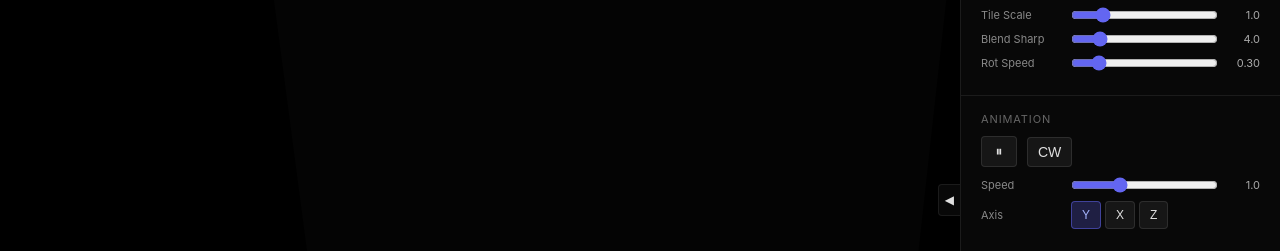
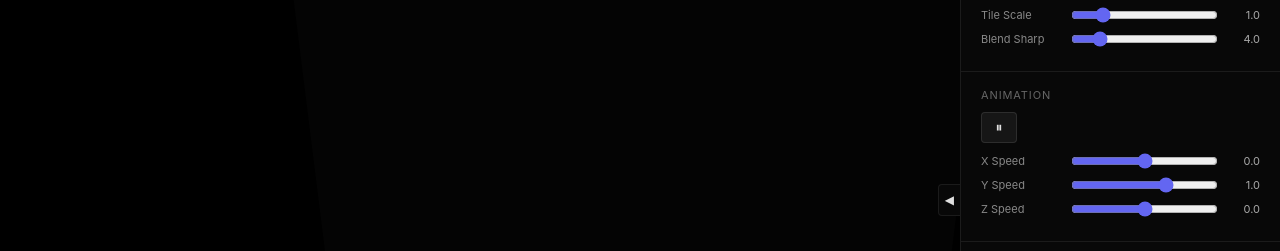
Before and after one commit to vytautasniedvaras/monkeyplayground, a website built with Vite: page index.html in a window 1280 px wide. Shown: the part 200-451 px from the top of the page. Built offline with nearby package versions, Linux system fonts and the light colour scheme; no server answers; animation ran at ten frames a second.

Commit message:
added multi rotational system

```diff
--- a/index.html
+++ b/index.html
@@ -181,23 +181,6 @@
       letter-spacing: 0.08em;
       display: block;
       margin-bottom: 10px;
-    }
-
-    .axis-buttons {
-      display: flex;
-      gap: 4px;
-    }
-
-    .axis-buttons .btn-icon {
-      flex: 1;
-      text-align: center;
-      font-size: 12px;
-    }
-
-    .axis-buttons .btn-icon.active {
-      background: rgba(99,102,241,0.25);
-      border-color: rgba(99,102,241,0.5);
-      color: #a5b4fc;
     }
 
     /* Stream list */
@@ -409,31 +392,27 @@
         <input type="range" id="blend-sharp" min="1" max="20" step="0.5" value="4" />
         <span class="val" id="blend-sharp-val">4.0</span>
       </div>
-      <div class="slider-row">
-        <span>Rot Speed</span>
-        <input type="range" id="rotation-speed" min="0" max="2" step="0.01" value="0.3" />
-        <span class="val" id="rotation-speed-val">0.30</span>
-      </div>
     </div>
 
     <div id="animation-controls">
       <label>Animation</label>
       <div class="slider-row" style="margin-bottom: 10px;">
         <button class="btn-icon" id="anim-playpause" style="width: 36px;">⏸</button>
-        <button class="btn-icon" id="anim-direction" style="flex-shrink: 0;">CW</button>
       </div>
       <div class="slider-row">
-        <span>Speed</span>
-        <input type="range" id="anim-speed" min="0.1" max="3" step="0.1" value="1.0" />
-        <span class="val" id="anim-speed-val">1.0</span>
+        <span>X Speed</span>
+        <input type="range" id="anim-speed-x" min="-3" max="3" step="0.1" value="0" />
+        <span class="val" id="anim-speed-x-val">0.0</span>
       </div>
-      <div class="slider-row" style="margin-top: 4px;">
-        <span>Axis</span>
-        <div class="axis-buttons">
-          <button class="btn-icon active" data-axis="y">Y</button>
-          <button class="btn-icon" data-axis="x">X</button>
-          <button class="btn-icon" data-axis="z">Z</button>
-        </div>
+      <div class="slider-row">
+        <span>Y Speed</span>
+        <input type="range" id="anim-speed-y" min="-3" max="3" step="0.1" value="1" />
+        <span class="val" id="anim-speed-y-val">1.0</span>
+      </div>
+      <div class="slider-row">
+        <span>Z Speed</span>
+        <input type="range" id="anim-speed-z" min="-3" max="3" step="0.1" value="0" />
+        <span class="val" id="anim-speed-z-val">0.0</span>
       </div>
     </div>
 
--- a/src/main.js
+++ b/src/main.js
@@ -45,7 +45,6 @@ async function main() {
   // ── Model loading ─────────────────────────────────────────────────────────
   let currentModel = null;
   let streamMaterial = null;
-  let rotationSpeed = 0.3; // radians per second
 
   async function loadAndApplyModel(modelDef) {
     if (currentModel) scene.scene.remove(currentModel);
@@ -80,37 +79,26 @@ async function main() {
   switcher.onChange((modelDef) => loadAndApplyModel(modelDef));
 
   // ── Animation controls ──────────────────────────────────────────────────────
-  const anim = { playing: true, speed: 1.0, direction: 1, axis: 'y' };
+  const anim = { playing: true, speedX: 0, speedY: 1, speedZ: 0 };
 
   document.getElementById('anim-playpause').addEventListener('click', (e) => {
     anim.playing = !anim.playing;
     e.currentTarget.textContent = anim.playing ? '⏸' : '▶';
   });
 
-  document.getElementById('anim-direction').addEventListener('click', (e) => {
-    anim.direction *= -1;
-    e.currentTarget.textContent = anim.direction === 1 ? 'CW' : 'CCW';
-  });
-
-  document.getElementById('anim-speed').addEventListener('input', (e) => {
-    anim.speed = parseFloat(e.target.value);
-    document.getElementById('anim-speed-val').textContent = anim.speed.toFixed(1);
-  });
-
-  document.querySelectorAll('.axis-buttons .btn-icon').forEach((btn) => {
-    btn.addEventListener('click', () => {
-      document.querySelectorAll('.axis-buttons .btn-icon').forEach(b => b.classList.remove('active'));
-      btn.classList.add('active');
-      anim.axis = btn.dataset.axis;
+  for (const axis of ['x', 'y', 'z']) {
+    document.getElementById(`anim-speed-${axis}`).addEventListener('input', (e) => {
+      const v = parseFloat(e.target.value);
+      anim[`speed${axis.toUpperCase()}`] = v;
+      document.getElementById(`anim-speed-${axis}-val`).textContent = v.toFixed(1);
     });
-  });
+  }
 
   scene.onUpdate((dt) => {
     if (anim.playing && currentModel) {
-      const angle = dt * anim.speed * anim.direction;
-      if (anim.axis === 'x') currentModel.rotation.x += angle;
-      else if (anim.axis === 'z') currentModel.rotation.z += angle;
-      else currentModel.rotation.y += angle;
+      currentModel.rotation.x += dt * anim.speedX;
+      currentModel.rotation.y += dt * anim.speedY;
+      currentModel.rotation.z += dt * anim.speedZ;
     }
   });
 
@@ -125,12 +113,7 @@ async function main() {
     document.getElementById('blend-sharp-val').textContent = v.toFixed(1);
     if (streamMaterial) streamMaterial.uniforms.uBlendSharp.value = v;
   });
-  document.getElementById('rotation-speed').addEventListener('input', (e) => {
-    rotationSpeed = parseFloat(e.target.value);
-    document.getElementById('rotation-speed-val').textContent = rotationSpeed.toFixed(2);
-  });
   scene.onUpdate((dt) => {
-    if (currentModel) currentModel.rotation.y += rotationSpeed * dt;
     if (streamMaterial) {
       streamMaterial.uniforms.uTime.value += dt;
       // VideoTexture in a ShaderMaterial doesn't auto-update — force it every frame
```
